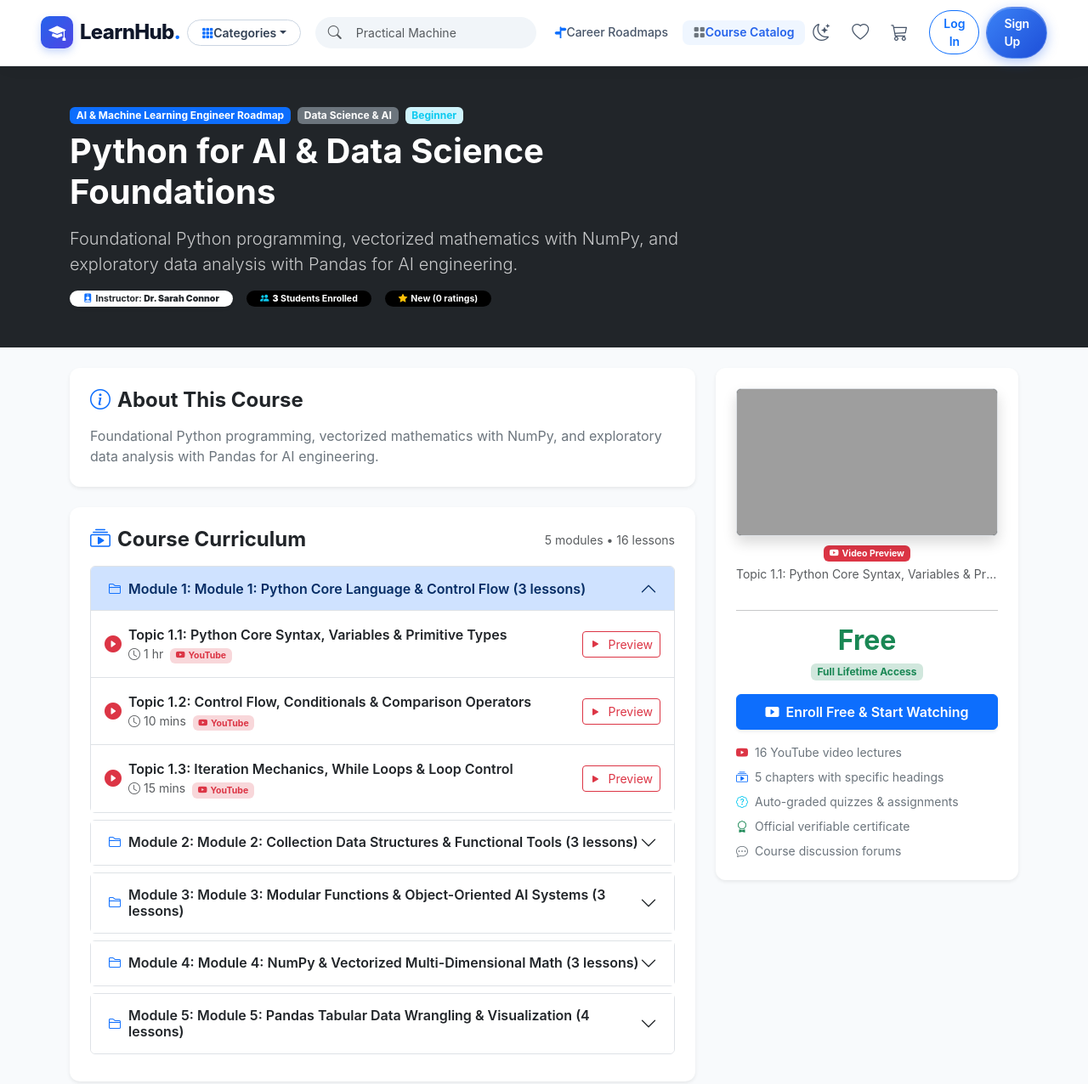
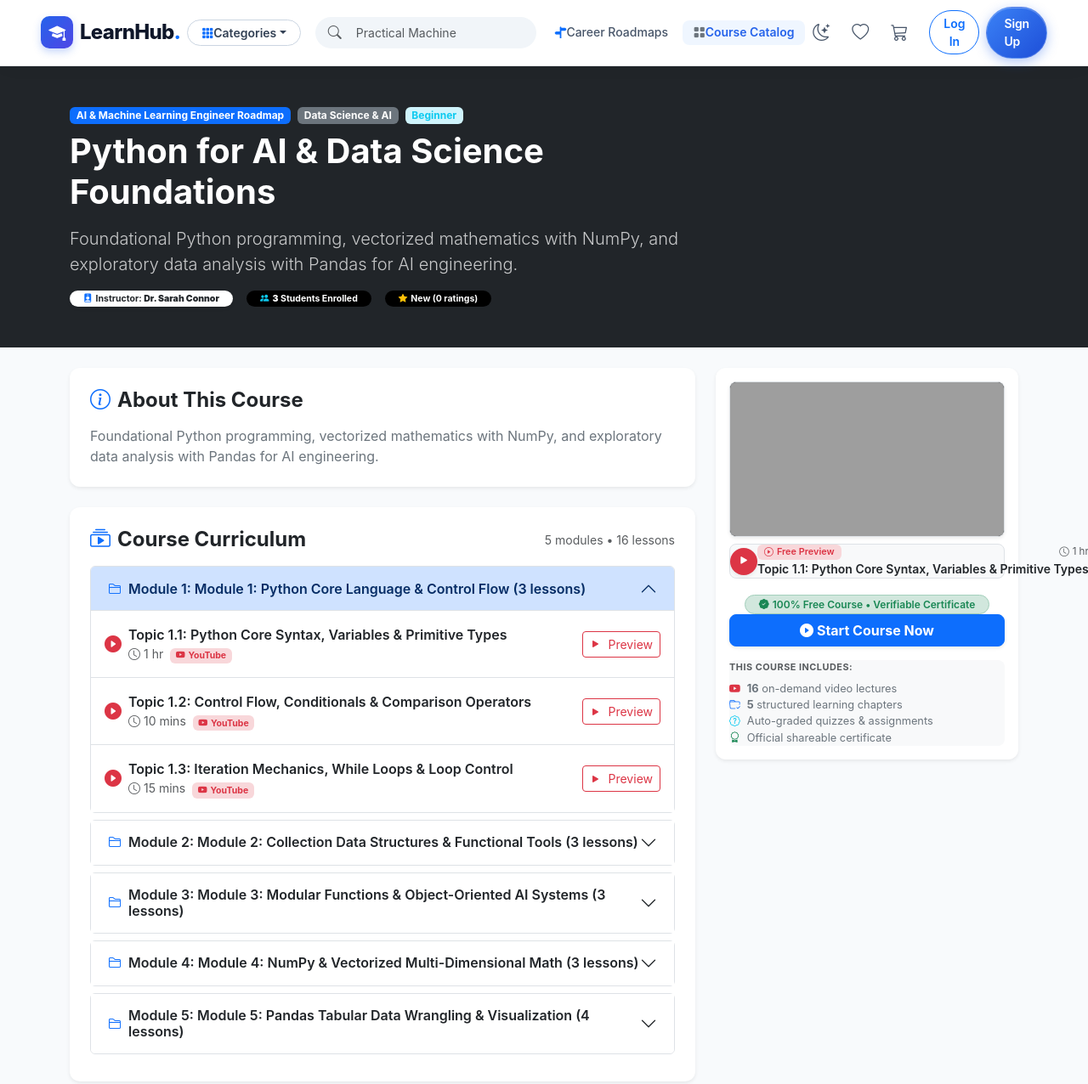
Before and after one commit to zeeshanrana707/learnhub-lms, a Flask app: page /courses/1 in a window 1280 px wide. Shown: the top 1276 px of the page at 85% size. Run offline with Flask 3, Linux system fonts and the light colour scheme; data comes from the database, SQL or seed files in the repository; data that the repository does not hold is empty; a map, chart or similar area stays blank; some libraries are stand-ins or nearby versions; grey boxes are pictures that could not be loaded.

Commit message:
Redesign course detail action card: compact size, free course messaging, and eye-catching topic preview

```diff
--- a/app/static/css/custom.css
+++ b/app/static/css/custom.css
@@ -1537,3 +1537,33 @@ main {
   justify-content: space-between;
   box-sizing: border-box;
 }
+
+/* Course Detail Sticky Sidebar & Highlight Card */
+@media (min-width: 992px) {
+  .course-detail-sticky {
+    position: -webkit-sticky !important;
+    position: sticky !important;
+    top: 76px !important;
+    z-index: 10;
+  }
+}
+
+.preview-highlight-box {
+  transition: all 0.25s ease;
+}
+
+[data-bs-theme="dark"] .course-detail-sticky {
+  background-color: #131c31 !important;
+  border-color: #334155 !important;
+}
+
+[data-bs-theme="dark"] #previewHighlightCard,
+[data-bs-theme="dark"] .course-includes-box {
+  background-color: #1e293b !important;
+  border-color: #334155 !important;
+  color: #e2e8f0 !important;
+}
+
+[data-bs-theme="dark"] #previewTitle {
+  color: #f8fafc !important;
+}
--- a/app/templates/catalog/detail.html
+++ b/app/templates/catalog/detail.html
@@ -97,7 +97,7 @@
                               <i class="bi bi-play-fill me-1"></i> Watch
                             </a>
                           {% elif les_yt %}
-                            <button type="button" class="btn btn-sm btn-outline-danger" onclick="playDetailVideo('{{ les_yt }}', '{{ lesson.title|e }}')">
+                            <button type="button" class="btn btn-sm btn-outline-danger" onclick="playDetailVideo('{{ les_yt }}', '{{ lesson.title|e }}', '{{ lesson.duration_min | format_duration }}', this)">
                               <i class="bi bi-play-fill me-1"></i> Preview
                             </button>
                           {% endif %}
@@ -164,13 +164,13 @@
 
     <!-- Right Sidebar Action Card -->
     <div class="col-lg-4">
-      <div class="card p-4 shadow-sm border-0 sticky-top" style="top: 80px;">
+      <div class="card p-3 shadow-sm border-0 course-detail-sticky">
         <!-- Embedded YouTube Video Preview Trailer -->
         {% if preview_lesson %}
           {% set prev_yt = preview_lesson.content | youtube_embed %}
           {% if prev_yt %}
             <div class="mb-3">
-              <div class="ratio ratio-16x9 rounded overflow-hidden shadow border mb-2 bg-dark">
+              <div class="ratio ratio-16x9 rounded-3 overflow-hidden shadow-sm border mb-2 bg-dark">
                 <iframe id="detailPreviewPlayer"
                         src="{{ prev_yt }}?rel=0&modestbranding=1"
                         title="Course Preview"
@@ -178,42 +178,54 @@
                         allowfullscreen>
                 </iframe>
               </div>
-              <div class="text-center small">
-                <span class="badge bg-danger mb-1"><i class="bi bi-youtube me-1"></i>Video Preview</span>
-                <div class="text-muted text-truncate" id="previewTitle">{{ preview_lesson.title }}</div>
+
+              <!-- Topic Preview Highlight Box -->
+              <div class="p-2.5 rounded-3 bg-light border d-flex align-items-center gap-2.5 preview-highlight-box" id="previewHighlightCard">
+                <div class="rounded-circle bg-danger text-white d-flex align-items-center justify-content-center flex-shrink-0 shadow-sm" style="width: 32px; height: 32px; font-size: 0.95rem;">
+                  <i class="bi bi-play-fill"></i>
+                </div>
+                <div class="min-w-0 flex-grow-1">
+                  <div class="d-flex align-items-center justify-content-between mb-0.5">
+                    <span class="badge bg-danger-subtle text-danger fw-semibold px-2 py-0.5" style="font-size: 0.68rem;">
+                      <i class="bi bi-play-circle me-1"></i>Free Preview
+                    </span>
+                    <span class="text-muted" style="font-size: 0.72rem;" id="previewDuration">
+                      <i class="bi bi-clock me-1"></i>{{ preview_lesson.duration_min | format_duration }}
+                    </span>
+                  </div>
+                  <div class="fw-semibold text-dark text-truncate small" id="previewTitle" title="{{ preview_lesson.title }}">
+                    {{ preview_lesson.title }}
+                  </div>
+                </div>
               </div>
             </div>
-            <hr class="my-3">
           {% endif %}
         {% endif %}
 
-        <div class="mb-3 text-center">
-          {% if course.is_free %}
-            <h2 class="fw-bold text-success mb-1">Free</h2>
-            <span class="badge bg-success-subtle text-success">Full Lifetime Access</span>
-          {% else %}
-            <h2 class="fw-bold text-primary mb-1">${{ "%.2f"|format(course.price) }}</h2>
-            <span class="badge bg-primary-subtle text-primary">One-time purchase</span>
-          {% endif %}
+        <!-- Free Access Badge -->
+        <div class="text-center mb-2.5">
+          <span class="badge bg-success-subtle text-success border border-success-subtle rounded-pill px-3 py-1.5 fw-semibold small">
+            <i class="bi bi-patch-check-fill me-1"></i>100% Free Course • Verifiable Certificate
+          </span>
         </div>
 
         <div class="d-grid gap-2 mb-3">
           {% if is_enrolled %}
-            <a href="{{ url_for('learning.course_overview', course_id=course.id) }}" class="btn btn-success py-2 fw-semibold shadow-sm">
-              <i class="bi bi-play-circle-fill me-1"></i> Watch Course Videos
+            <a href="{{ url_for('learning.course_overview', course_id=course.id) }}" class="btn btn-success py-2.5 fw-bold shadow-sm rounded-3">
+              <i class="bi bi-play-circle-fill me-1.5"></i> Continue Watching
             </a>
           {% elif course.is_free %}
             <form action="{{ url_for('learning.enroll', course_id=course.id) }}" method="POST">
               <input type="hidden" name="csrf_token" value="{{ csrf_token() }}">
-              <button type="submit" class="btn btn-primary w-100 py-2 fw-semibold shadow-sm" {% if missing_prereqs %}disabled{% endif %}>
-                <i class="bi bi-play-btn-fill me-1"></i> Enroll Free & Start Watching
+              <button type="submit" class="btn btn-primary w-100 py-2.5 fw-bold shadow-sm rounded-3" {% if missing_prereqs %}disabled{% endif %}>
+                <i class="bi bi-play-circle-fill me-1.5"></i> Start Course Now
               </button>
             </form>
           {% else %}
             <form action="{{ url_for('commerce.add_to_cart', course_id=course.id) }}" method="POST">
               <input type="hidden" name="csrf_token" value="{{ csrf_token() }}">
-              <button type="submit" class="btn btn-primary w-100 py-2 fw-semibold">
-                <i class="bi bi-cart-plus me-1"></i> Add to Cart
+              <button type="submit" class="btn btn-primary w-100 py-2.5 fw-bold shadow-sm rounded-3">
+                <i class="bi bi-cart-plus me-1.5"></i> Add to Cart
               </button>
             </form>
           {% endif %}
@@ -221,7 +233,7 @@
           {% if current_user.is_authenticated and not is_preview %}
             <form action="{{ url_for('learning.toggle_wishlist', course_id=course.id) }}" method="POST">
               <input type="hidden" name="csrf_token" value="{{ csrf_token() }}">
-              <button type="submit" class="btn btn-outline-secondary w-100">
+              <button type="submit" class="btn btn-outline-secondary btn-sm w-100 rounded-3 py-1.5">
                 <i class="bi {% if in_wishlist %}bi-heart-fill text-danger{% else %}bi-heart{% endif %} me-1"></i>
                 {% if in_wishlist %}In Wishlist{% else %}Add to Wishlist{% endif %}
               </button>
@@ -229,16 +241,31 @@
           {% endif %}
         </div>
 
-        <ul class="list-unstyled text-secondary small mb-0">
-          <li class="mb-2"><i class="bi bi-youtube text-danger me-2"></i>{{ all_lessons|length }} YouTube video lectures</li>
-          <li class="mb-2"><i class="bi bi-collection-play text-primary me-2"></i>{{ course.modules|length }} chapters with specific headings</li>
-          <li class="mb-2"><i class="bi bi-patch-question text-info me-2"></i>Auto-graded quizzes & assignments</li>
-          <li class="mb-2"><i class="bi bi-award text-success me-2"></i>Official verifiable certificate</li>
-          <li><i class="bi bi-chat-dots text-secondary me-2"></i>Course discussion forums</li>
-        </ul>
+        <!-- What's included checklist -->
+        <div class="p-2.5 rounded-3 bg-light border-0 small course-includes-box">
+          <div class="text-uppercase text-muted fw-bold mb-2" style="font-size: 0.68rem; letter-spacing: 0.5px;">This course includes:</div>
+          <div class="d-flex flex-column gap-1.5 text-secondary" style="font-size: 0.8rem;">
+            <div class="d-flex align-items-center gap-2">
+              <i class="bi bi-youtube text-danger flex-shrink-0"></i>
+              <span><strong>{{ all_lessons|length }}</strong> on-demand video lectures</span>
+            </div>
+            <div class="d-flex align-items-center gap-2">
+              <i class="bi bi-folder-check text-primary flex-shrink-0"></i>
+              <span><strong>{{ course.modules|length }}</strong> structured learning chapters</span>
+            </div>
+            <div class="d-flex align-items-center gap-2">
+              <i class="bi bi-patch-question text-info flex-shrink-0"></i>
+              <span>Auto-graded quizzes & assignments</span>
+            </div>
+            <div class="d-flex align-items-center gap-2">
+              <i class="bi bi-award text-success flex-shrink-0"></i>
+              <span>Official shareable certificate</span>
+            </div>
+          </div>
+        </div>
 
         {% if current_user.is_authenticated and not is_preview and (current_user.is_admin or course.is_instructor(current_user.id)) %}
-          <hr>
+          <hr class="my-2.5">
           <div class="text-center">
             <span class="badge bg-warning-subtle text-warning mb-2">Instructor Access</span>
             <div class="d-flex gap-2">
@@ -257,13 +284,26 @@
 </div>
 
 <script>
-function playDetailVideo(embedUrl, title) {
+function playDetailVideo(embedUrl, title, durationStr, btnEl) {
   const player = document.getElementById('detailPreviewPlayer');
   const titleEl = document.getElementById('previewTitle');
+  const durEl = document.getElementById('previewDuration');
+  const cardEl = document.getElementById('previewHighlightCard');
   if (player && embedUrl) {
     player.src = embedUrl + '?rel=0&modestbranding=1&autoplay=1';
-    if (titleEl) titleEl.innerText = title;
-    player.scrollIntoView({ behavior: 'smooth', block: 'center' });
+    if (titleEl) {
+      titleEl.innerText = title;
+      titleEl.title = title;
+    }
+    if (durEl && durationStr) {
+      durEl.innerHTML = '<i class="bi bi-clock me-1"></i>' + durationStr;
+    }
+    if (cardEl) {
+      cardEl.classList.add('border-danger', 'shadow-sm');
+      setTimeout(() => {
+        cardEl.classList.remove('border-danger', 'shadow-sm');
+      }, 1500);
+    }
   }
 }
 </script>
```
